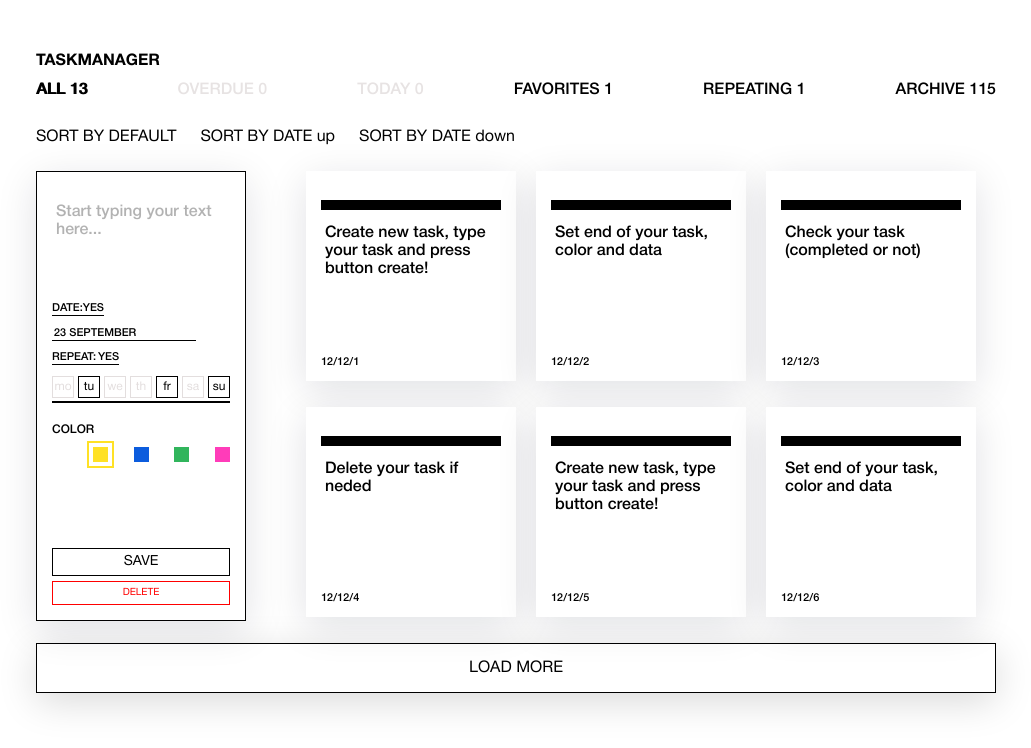
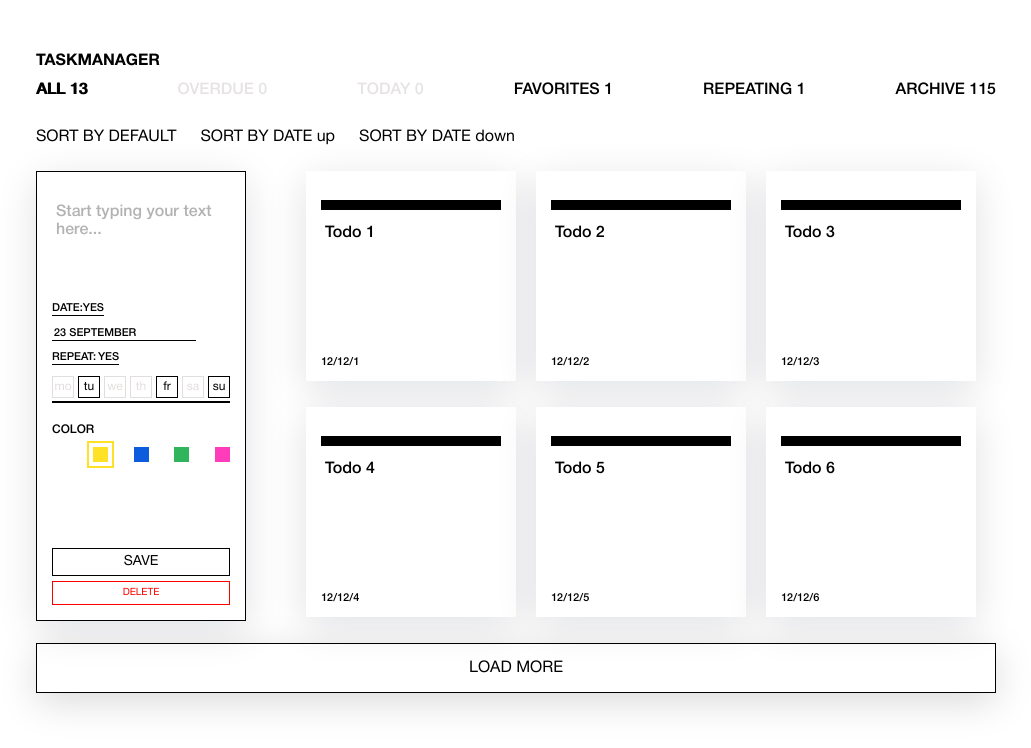
Before and after one commit to AnatoliiPetliak/taskmanager, a Vue app: page / in a window 1280 px wide. Shown: the top 748 px of the page, without its empty margins (124-1155 px from the left). Built offline with nearby package versions, Linux system fonts and the light colour scheme; data requests are answered from the project's data file.

Commit message:
fixed set data.defaultTodos, removed trial components

```diff
--- a/db.json
+++ b/db.json
@@ -1,56 +1,56 @@
 {
     "todos": [{
-            "message": "Create new task, type your task and press button create!",
+            "message": "Todo 1",
             "id": "12/12/1",
             "completed": false
         },
         {
-            "message": "Set end of your task, color and data",
+            "message": "Todo 2",
             "id": "12/12/2",
             "completed": false
         },
         {
-            "message": "Check your task (completed or not)",
+            "message": "Todo 3",
             "id": "12/12/3",
             "completed": false
         },
         {
-            "message": "Delete your task if neded",
+            "message": "Todo 4",
             "id": "12/12/4",
             "completed": false
         },
         {
-            "message": "Create new task, type your task and press button create!",
+            "message": "Todo 5",
             "id": "12/12/5",
             "completed": false
         },
         {
-            "message": "Set end of your task, color and data",
+            "message": "Todo 6",
             "id": "12/12/6",
             "completed": false
         },
         {
-            "message": "Check your task (completed or not)",
+            "message": "Todo 7",
             "id": "12/12/7",
             "completed": false
         },
         {
-            "message": "Delete your task if neded",
+            "message": "Todo 8",
             "id": "12/12/8",
             "completed": false
         },
         {
-            "message": "Set end of your task, color and data",
+            "message": "Todo 9",
             "id": "12/12/9",
             "completed": false
         },
         {
-            "message": "Check your task (completed or not)",
+            "message": "Todo 10",
             "id": "12/12/10",
             "completed": false
         },
         {
-            "message": "Delete your task if neded",
+            "message": "Todo 11",
             "id": "12/12/11",
             "completed": false
         }
@@ -74,41 +74,6 @@
             "message": "Delete your task if neded",
             "id": "12/12/4",
             "completed": false
-        },
-        {
-            "message": "Create new task, type your task and press button create!",
-            "id": "12/12/5",
-            "completed": false
-        },
-        {
-            "message": "Set end of your task, color and data",
-            "id": "12/12/6",
-            "completed": false
-        },
-        {
-            "message": "Check your task (completed or not)",
-            "id": "12/12/7",
-            "completed": false
-        },
-        {
-            "message": "Delete your task if neded",
-            "id": "12/12/8",
-            "completed": false
-        },
-        {
-            "message": "Set end of your task, color and data",
-            "id": "12/12/9",
-            "completed": false
-        },
-        {
-            "message": "Check your task (completed or not)",
-            "id": "12/12/10",
-            "completed": false
-        },
-        {
-            "message": "Delete your task if neded",
-            "id": "12/12/11",
-            "completed": false
         }
     ]
 }
--- a/src/components/BoardContainer.vue
+++ b/src/components/BoardContainer.vue
@@ -81,7 +81,7 @@
                 return  currentTodo;
             },
 
-            ...mapGetters(["DEFAULTTODOSS"]),
+            ...mapGetters(["DEFAULTTODOS"]),
 
             ...mapGetters(["TODOS"]),
          },
--- a/src/components/vuex/store.js
+++ b/src/components/vuex/store.js
@@ -37,10 +37,10 @@ export default new Vuex.Store({
     }
   },
   getters: {
-    MOVIES(state){
+    TODOS(state){
         return state.todos;
     },
-    MOVIESESSION(state){
+    DEFAULTTODOS(state){
         return state.defaultTodos;
     }
   }
```
Also changed, not shown: src/views/Hall.vue (deleted, +0 -55 lines), src/views/Home.vue (deleted, +0 -88 lines).
